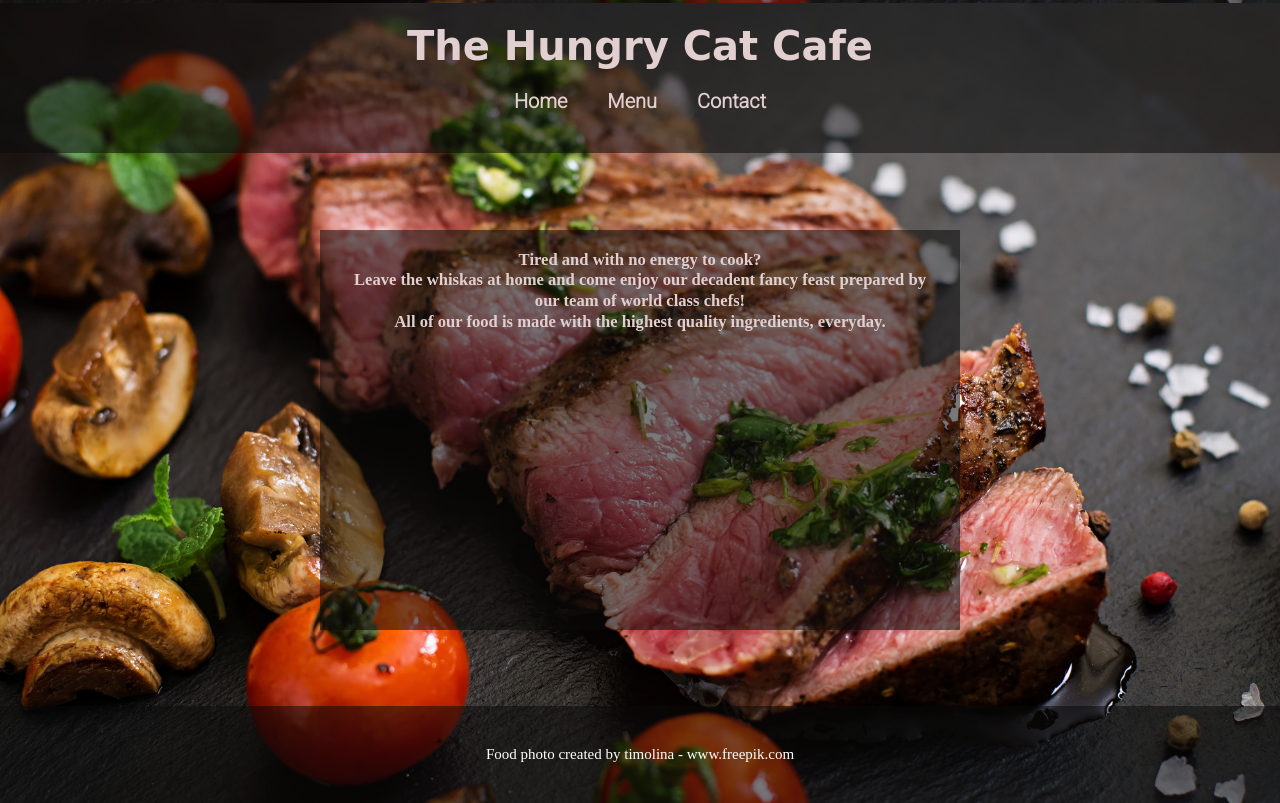
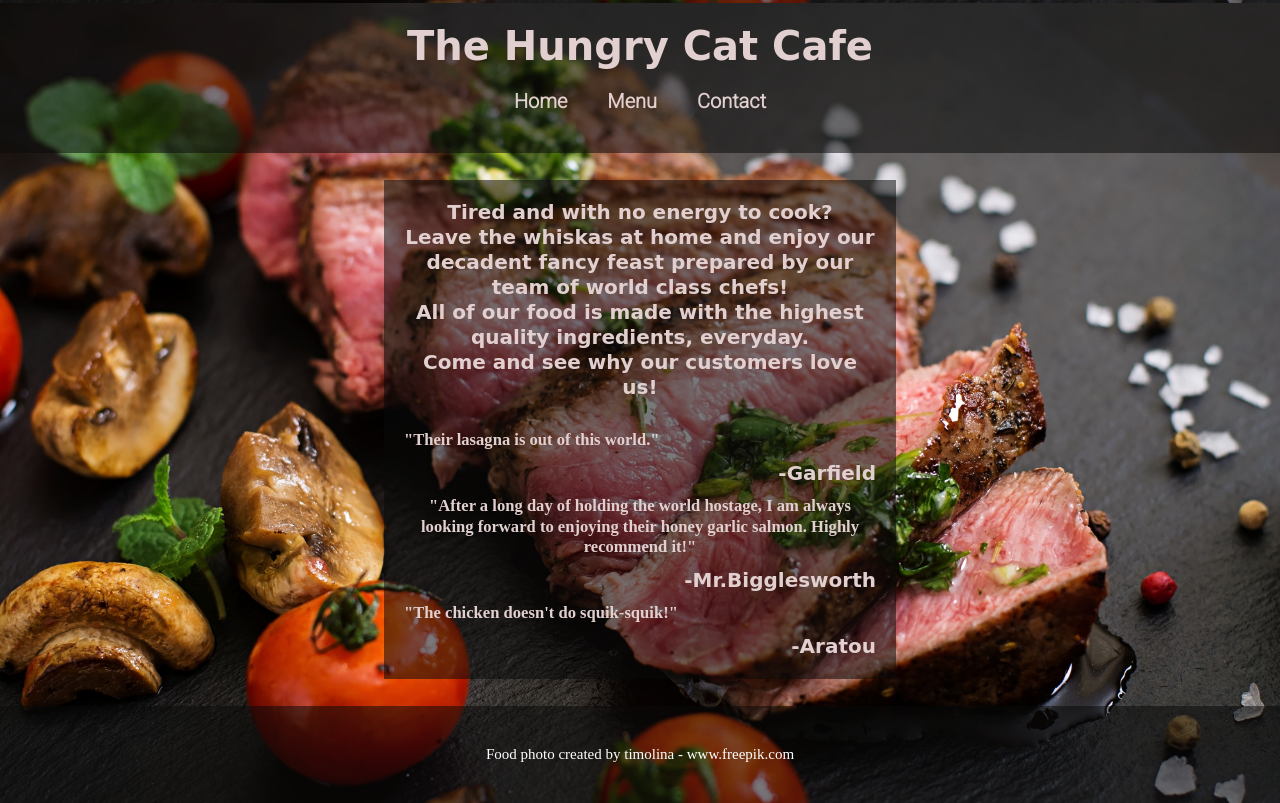
Before and after one commit to miguelgmpriv/restaurant-page, a website built with webpack: page dist/index.html in a window 1280 px wide. Shown: the part 797-1600 px from the top of the page. Built offline with nearby package versions, Linux system fonts and the light colour scheme.

Commit message:
Finish home module added customerReviews to the DOM and made some styling changes on css.

```diff
--- a/src/home.js
+++ b/src/home.js
@@ -1,27 +1,46 @@
 class customerReview {
-    constructor (author, text){
-        this.author = author;
+    constructor (customer, text){
+        this.customer = customer;
         this.text = text;
     }
 }
 const content = document.createElement('div');
+const restaurantTextDiv = document.createElement('div');
+
+restaurantTextDiv.classList.add('restaurant-text');
 content.classList.add('content');
+
 const restaurantText = [
     'Tired and with no energy to cook?',
-    'Leave the whiskas at home and come enjoy our decadent fancy feast prepared by our team of world class chefs!',
+    'Leave the whiskas at home and enjoy our decadent fancy feast prepared by our team of world class chefs!',
     'All of our food is made with the highest quality ingredients, everyday.',
+    'Come and see why our customers love us!'
 ]
 
 let customerReviews = [];
-customerReviews[0] = new customerReview ('Garfield', `"Their lasagna is out of this world."`);
-customerReviews[1] = new customerReview ('Mr.Bigglesworth', `"After a long day of holding the world hostage, I am always looking forward to enjoying their honey garlic salmon. Highly recommend it!"`);
-customerReviews[2] = new customerReview ('Aratou', `"The chicken doesn't do squik-squil!"`);
+customerReviews[0] = new customerReview ('-Garfield', `"Their lasagna is out of this world."`);
+customerReviews[1] = new customerReview ('-Mr.Bigglesworth', `"After a long day of holding the world hostage, I am always looking forward to enjoying their honey garlic salmon. Highly recommend it!"`);
+customerReviews[2] = new customerReview ('-Aratou', `"The chicken doesn't do squik-squik!"`);
 
 restaurantText.forEach(element => {
+    const h4 = document.createElement('h4');
+    h4.textContent = element
+    restaurantTextDiv.appendChild(h4);
+});
+
+content.appendChild(restaurantTextDiv);
+
+customerReviews.forEach(element => {
     const h5 = document.createElement('h5');
+    const p = document.createElement('p');
+    h5.classList.add('customer-review');
+    p.classList.add('customer');
 
-    h5.textContent = element
+    h5.textContent = element.text;
+    p.textContent = element.customer;
+
     content.appendChild(h5);
+    content.appendChild(p);
 });
 
 const pageHome = ((element) =>{
--- a/src/styles.css
+++ b/src/styles.css
@@ -13,7 +13,7 @@ html{
 @media (min-width: 800px) {
     html{font-size: 20px;}
     .content{
-        max-width: 50vw;
+        max-width: 40vw;
     }
 }
 ul {
@@ -37,11 +37,15 @@ a {
     flex-direction: column;
     justify-content: space-between;
 }
-.header{
+.header,
+.footer,
+.content{
     display: flex;
     flex-direction: column;
     justify-content: center;
     align-items: center;
+}
+.header{
     font-family: 'Dancing Script', cursive;
     font-weight: bolder;
     font-size: 2rem;
@@ -55,22 +59,30 @@ a {
     font-style: normal;
 }
 .content{
+    align-self: center;
     width: 80vw;
-    min-height: 50vh;
     line-height: 1.25;
     padding: 1rem;
     background-color: rgba(10, 10, 10, 0.541);
     color: rgb(226, 208, 208);
-    margin: auto;
+    gap: .5rem;
+}
+.restaurant-text{
+    font-family: 'Dancing Script', cursive;
+    margin: 0 0 1rem 0;
     text-align: center;
+}
+.customer{
+    font-family: 'Dancing Script', cursive;
+    align-self: flex-end;
+    font-weight: bold;
+}
+.customer-review{
+    align-self: flex-start;
 }
 .footer{
     color: rgb(226, 208, 208);
     background-color: rgba(10, 10, 10, 0.541);
     padding: 1rem;
     font-size: .75rem;
-    display: flex;
-    flex-direction: column;
-    justify-content: center;
-    align-items: center;
 }
```
